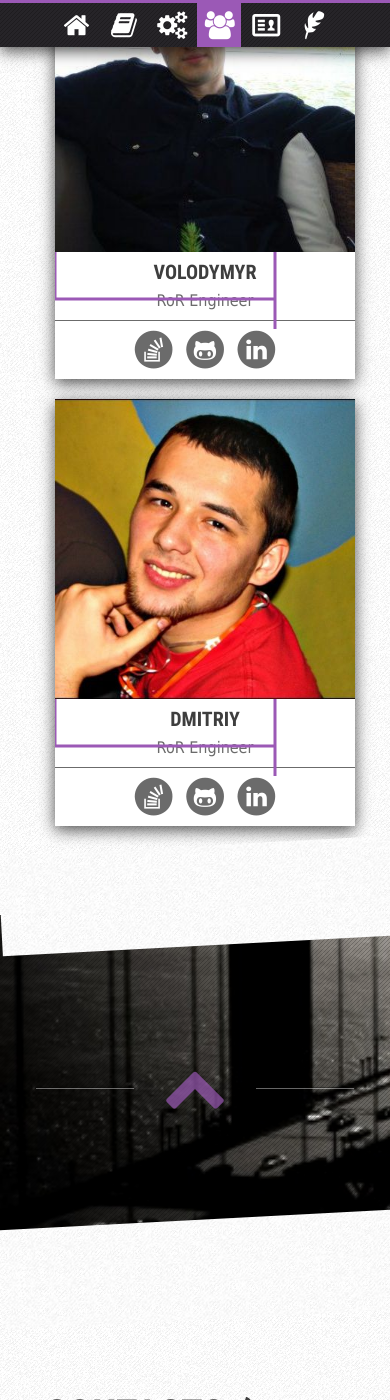
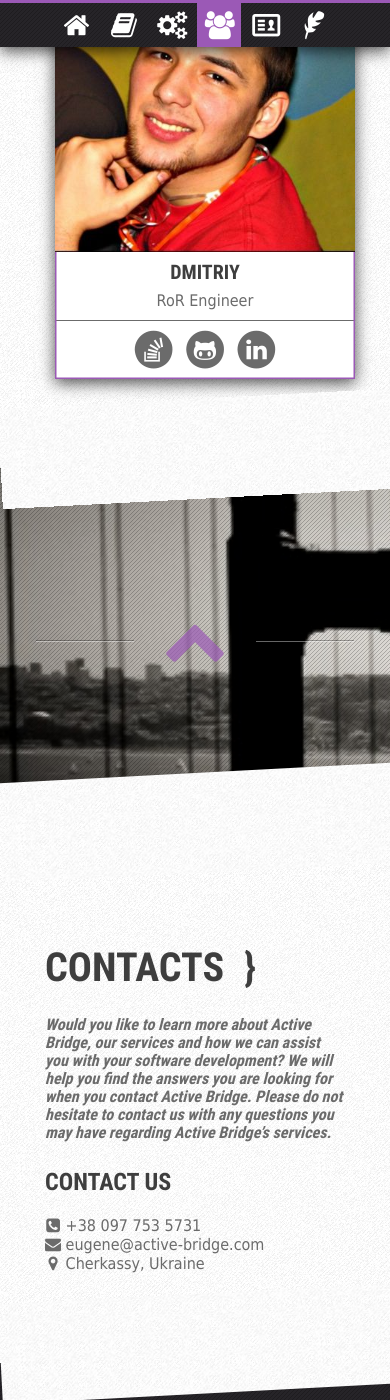
Before and after one commit to activebridge/old.activebridge.github.io, a Jekyll site: the page built from index.html, in a window 390 px wide and 1400 px high, scrolled down 11529 px. Built offline with Jekyll 4.4.1, drawn with Linux system fonts in a browser that asks for light colours.

Commit message:
Fix frame animation for team members

```diff
--- a/_includes/member.html
+++ b/_includes/member.html
@@ -1,9 +1,9 @@
 <li class="member">
   <svg xmlns="http://www.w3.org/2000/svg" width="100%" height="100%">
-    <line class="top" x1="0" y1="0" x2="660" y2="0"></line>
-    <line class="left" x1="0" y1="347" x2="0" y2="-694"></line>
-    <line class="bottom" x1="220" y1="347" x2="-660" y2="347"></line>
-    <line class="right" x1="220" y1="0" x2="220" y2="694"></line>
+    <line class="top" x1="0" y1="0" x2="300%" y2="0"></line>
+    <line class="left" x1="0" y1="100%" x2="0" y2="-200%"></line>
+    <line class="bottom" x1="100%" y1="100%" x2="-200%" y2="100%"></line>
+    <line class="right" x1="100%" y1="0" x2="100%" y2="300%"></line>
   </svg>
   <div class="member-img {{ include.member.id }}" style='background-image: url("../images/{{ include.member.id }}_funny.jpg")'>
     <img src='../images/{{ include.member.id }}.jpg'/>
--- a/_sass/media.scss
+++ b/_sass/media.scss
@@ -6,7 +6,20 @@
     h2 { font-size: 18px; line-height: 65px; }
   }
 
-  .member { width: 200px; }
+  .member {
+    width: 200px;
+    &:hover h4 { font-size: 26px}
+    & svg line {
+      &.top,
+      &.bottom {
+        stroke-dasharray: 300 140;
+      }
+      &.left,
+      &.right {
+        stroke-dasharray: 427 267;
+      }
+    }
+  }
   .container { width: 724px; }
 
 }
@@ -23,7 +36,20 @@
     }
   }
 
-  .member { width: 180px; }
+  .member {
+    width: 180px;
+    &:hover h4 { font-size: 24px}
+    & svg line {
+      &.top,
+      &.bottom {
+        stroke-dasharray: 300 120;
+      }
+      &.left,
+      &.right {
+        stroke-dasharray: 427 247;
+      }
+    }
+  }
   #home {
     padding: 200px 0 100px;
     h1 {
@@ -78,7 +104,20 @@
     }
   }
 
-  .member { width: 100%; }
+  .member {
+    width: 100%;
+    &:hover h4 { font-size: 36px}
+    & svg line {
+      &.top,
+      &.bottom {
+        stroke-dasharray: 300 240;
+      }
+      &.left,
+      &.right {
+        stroke-dasharray: 427 367;
+      }
+    }
+  }
 
   .heading-arrow { float: none; font-size: 40px; }
 
@@ -126,7 +165,20 @@
 
   .bordered:before, .bordered:after { display: none; }
   #home { padding: 75px 0; }
-  .member { width: 100%; }
+  .member {
+    width: 100%;
+    &:hover { h4 { font-size: 36px;} }
+    & svg line {
+      &.top,
+      &.bottom {
+        stroke-dasharray: 300 225;
+      }
+      &.left,
+      &.right {
+        stroke-dasharray: 427 355;
+      }
+    }
+  }
 
   .heading-arrow {
     float: none;
--- a/_sass/members.scss
+++ b/_sass/members.scss
@@ -41,16 +41,16 @@
       stroke-width: 20;
       transition-delay: 0.1s;
       &.top {
-        transform: translateX(-220px);
+        transform: translateX(-270px);
       }
       &.bottom {
-        transform: translateX(220px);
+        transform: translateX(270px);
       }
       &.left {
-        transform: translateY(347px);
+        transform: translateY(397px);
       }
       &.right {
-        transform: translateY(-347px);
+        transform: translateY(-397px);
       }
     }
   }
@@ -65,11 +65,11 @@
       transition: all .3s ease-in-out;
       &.top,
       &.bottom {
-        stroke-dasharray: 250 160;
+        stroke-dasharray: 300 160;
       }
       &.left,
       &.right {
-        stroke-dasharray: 377 287;
+        stroke-dasharray: 427 287;
       }
     }
   }
```
Also changed, not shown: _data/members.yml (+0 -7 lines), images/volodymyr.jpg (deleted), images/volodymyr_funny.jpg (deleted).
